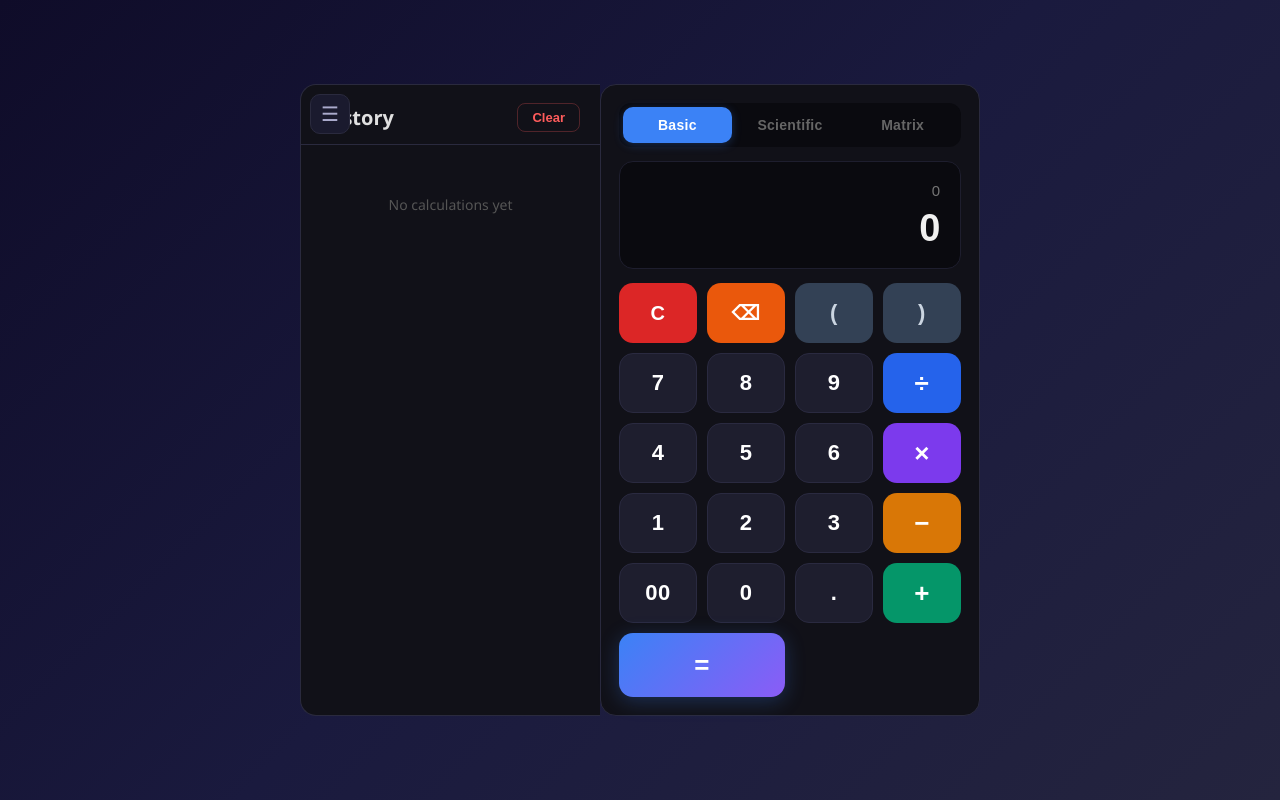
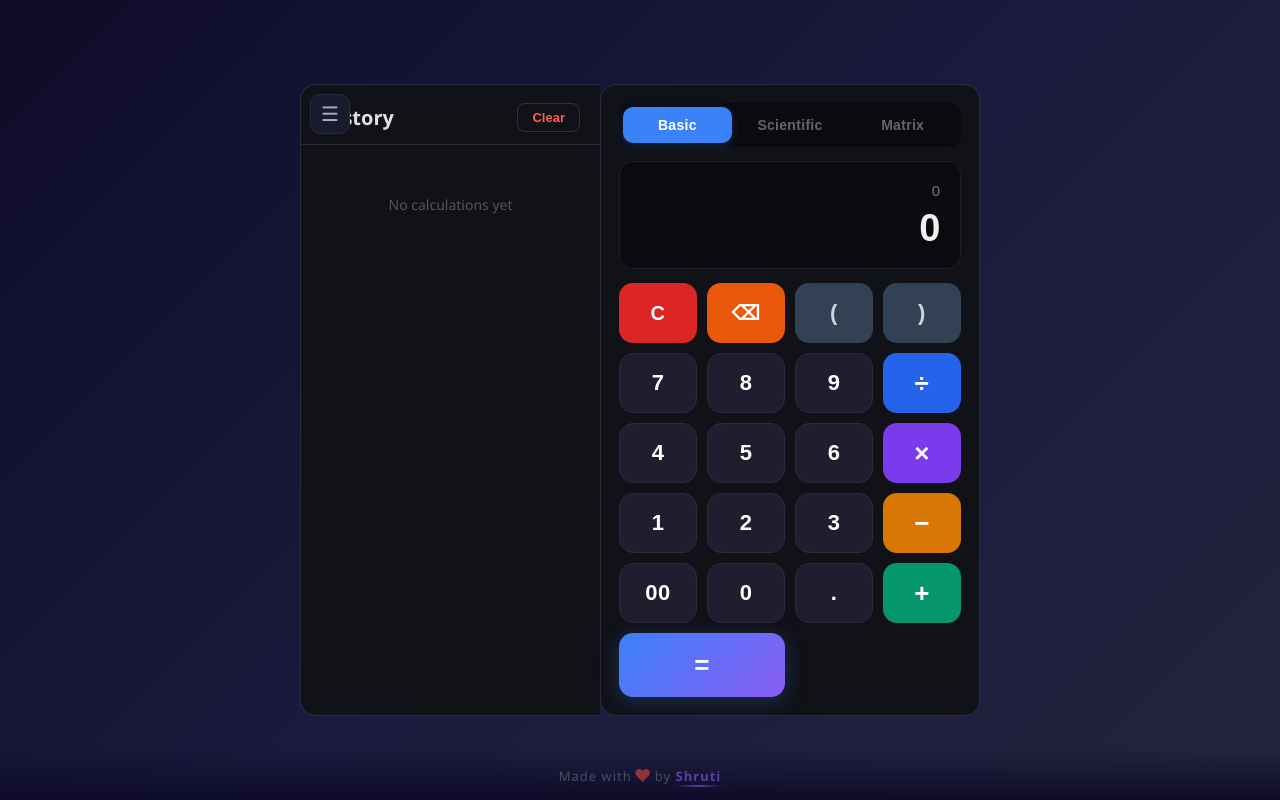
Before and after one commit to shruti-0113/scientific-calculator, a plain HTML site: page index.html in a window 1280 px wide. Drawn offline with Linux system fonts and the light colour scheme.

Commit message:
Add footer: Made with love by Shruti with animations

```diff
--- a/index.html
+++ b/index.html
@@ -150,6 +150,10 @@
         </div>
     </div>
 
+    <div class="footer">
+        <span class="made-by">Made with <span class="heart">&hearts;</span> by <span class="name">Shruti</span></span>
+    </div>
+
     <script src="script.js"></script>
 </body>
 </html>
--- a/style.css
+++ b/style.css
@@ -501,6 +501,51 @@ body {
     line-height: 1.6;
 }
 
+/* ── Footer ── */
+.footer {
+    position: fixed;
+    bottom: 0;
+    left: 0;
+    width: 100%;
+    text-align: center;
+    padding: 14px 0;
+    background: linear-gradient(180deg, transparent, #0f0c29);
+    pointer-events: none;
+    z-index: 1000;
+}
+
+.made-by {
+    color: #6b7280;
+    font-size: 13px;
+    font-weight: 500;
+    letter-spacing: 1px;
+    animation: glowPulse 2.5s ease-in-out infinite;
+    display: inline-block;
+}
+
+.heart {
+    color: #ef4444;
+    display: inline-block;
+    animation: heartBeat 1.2s ease-in-out infinite;
+}
+
+.name {
+    color: #8b5cf6;
+    font-weight: 700;
+    position: relative;
+}
+
+.name::after {
+    content: '';
+    position: absolute;
+    bottom: -2px;
+    left: 0;
+    width: 100%;
+    height: 2px;
+    background: linear-gradient(90deg, transparent, #8b5cf6, transparent);
+    animation: underlineSlide 2s ease-in-out infinite;
+}
+
 /* ── Animations ── */
 @keyframes slideIn {
     from { opacity: 0; transform: translateY(-8px); }
@@ -516,6 +561,24 @@ body {
 }
 
 .display.error { animation: shake 0.3s ease; }
+
+@keyframes glowPulse {
+    0%, 100% { opacity: 0.6; filter: blur(0.5px); }
+    50% { opacity: 1; filter: blur(0); }
+}
+
+@keyframes heartBeat {
+    0%, 100% { transform: scale(1); }
+    15% { transform: scale(1.3); }
+    30% { transform: scale(1); }
+    45% { transform: scale(1.2); }
+    60% { transform: scale(1); }
+}
+
+@keyframes underlineSlide {
+    0%, 100% { transform: scaleX(0.3); opacity: 0.5; }
+    50% { transform: scaleX(1); opacity: 1; }
+}
 
 /* ── Responsive ── */
 @media (max-width: 700px) {
```
